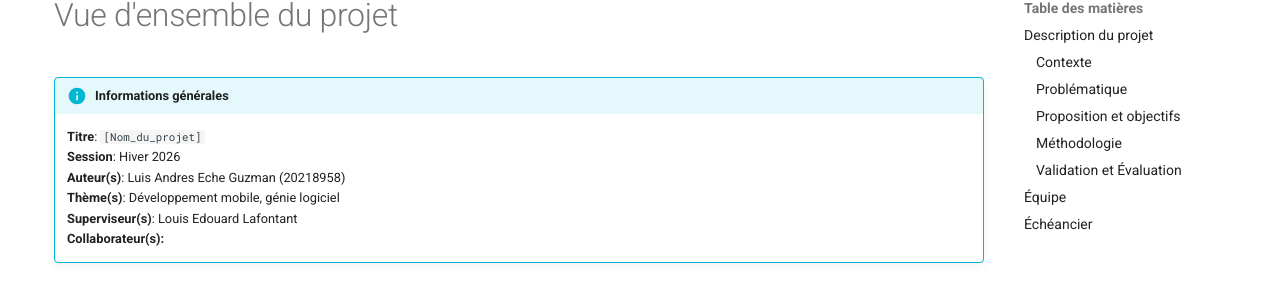
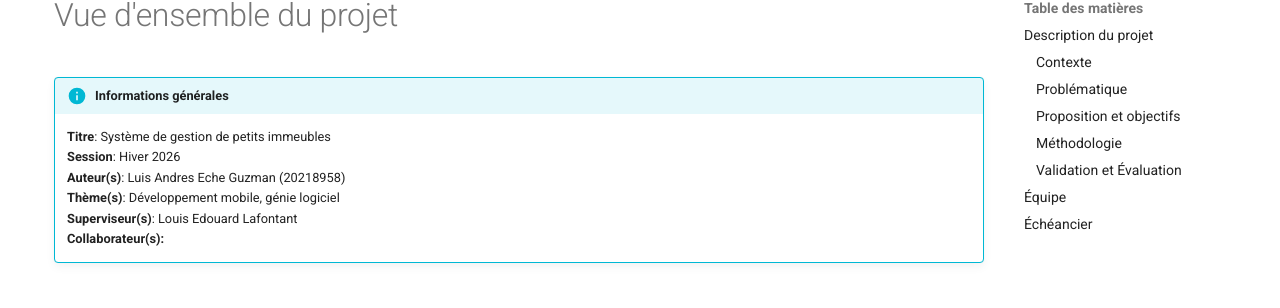
Before and after one commit to sixlandr2/projet3150, an MkDocs documentation site: the page built from docs/index.md, in a window 1280 px wide and 900 px high. Shown: the part 151-459 px from the top of the window. Built offline with MkDocs 1.6.1 and Material for MkDocs 9.7.7, drawn with Linux system fonts in a browser that asks for light colours; comment, search, counter and statistics services are not loaded.

Commit message:
Version remise description projet

```diff
--- a/docs/index.md
+++ b/docs/index.md
@@ -13,7 +13,7 @@ title: Vue d'ensemble du projet
 # Vue d'ensemble du projet
 
 !!! info "Informations générales"
-    **Titre**: `[Nom_du_projet]`
+    **Titre**: Système de gestion de petits immeubles
     **Session**: Hiver 2026
     **Auteur(s)**: Luis Andres Eche Guzman (20218958)
     **Thème(s)**: Développement mobile, génie logiciel
```
